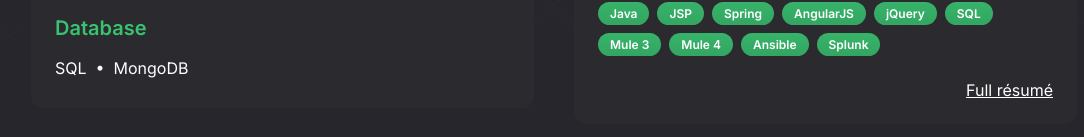
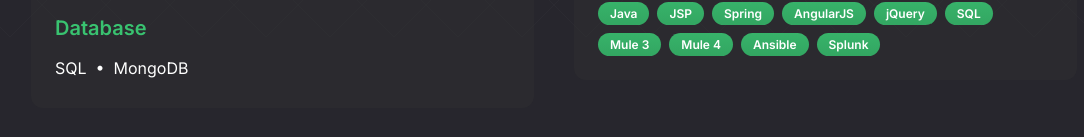
Before and after one commit to jason-d-f-lange/jasonlange.dev, a Next.js app: page / in a window 1280 px wide. Shown: the part 763-900 px from the top of the page, without its empty margins (86-1170 px from the left). Built offline with nearby package versions, Linux system fonts and the light colour scheme.

Commit message:
Remove 2nd resume link

```diff
--- a/src/components/about.tsx
+++ b/src/components/about.tsx
@@ -1,7 +1,6 @@
 import styled from '@emotion/styled';
 import Spacer from './layout/spacer';
 import { HorizontalStack } from './layout/stack';
-import RésuméLink from './resume-link';
 
 const iconSize = 40;
 
@@ -71,7 +70,12 @@
           </svg>
         </a>
 
-        <RésuméLink title="Résumé">
+        <a
+          href="/Jason Lange - résumé.pdf"
+          target="_blank"
+          aria-label="résumé"
+          title="Résumé"
+        >
           <svg
             xmlns="http://www.w3.org/2000/svg"
             viewBox="0 0 512 512"
@@ -83,7 +87,7 @@
               d="M0 64C0 28.7 28.7 0 64 0L224 0l0 128c0 17.7 14.3 32 32 32l128 0 0 144-208 0c-35.3 0-64 28.7-64 64l0 144-48 0c-35.3 0-64-28.7-64-64L0 64zm384 64l-128 0L256 0 384 128zM176 352l32 0c30.9 0 56 25.1 56 56s-25.1 56-56 56l-16 0 0 32c0 8.8-7.2 16-16 16s-16-7.2-16-16l0-48 0-80c0-8.8 7.2-16 16-16zm32 80c13.3 0 24-10.7 24-24s-10.7-24-24-24l-16 0 0 48 16 0zm96-80l32 0c26.5 0 48 21.5 48 48l0 64c0 26.5-21.5 48-48 48l-32 0c-8.8 0-16-7.2-16-16l0-128c0-8.8 7.2-16 16-16zm32 128c8.8 0 16-7.2 16-16l0-64c0-8.8-7.2-16-16-16l-16 0 0 96 16 0zm80-112c0-8.8 7.2-16 16-16l48 0c8.8 0 16 7.2 16 16s-7.2 16-16 16l-32 0 0 32 32 0c8.8 0 16 7.2 16 16s-7.2 16-16 16l-32 0 0 48c0 8.8-7.2 16-16 16s-16-7.2-16-16l0-64 0-64z"
             />
           </svg>
-        </RésuméLink>
+        </a>
       </HorizontalIconStack>
     </>
   );
--- a/src/components/experience/experience.tsx
+++ b/src/components/experience/experience.tsx
@@ -1,5 +1,4 @@
 import { Stack } from '../layout/stack';
-import RésuméLink from '../resume-link';
 import ExperienceCard from './experience-card';
 import { experienceItems } from './experience-items';
 
@@ -15,10 +14,6 @@
           item={item}
         />
       ))}
-
-      <RésuméLink style={{ marginLeft: 'auto', textDecoration: 'underline' }}>
-        Full résumé
-      </RésuméLink>
     </Stack>
   );
 }
```
